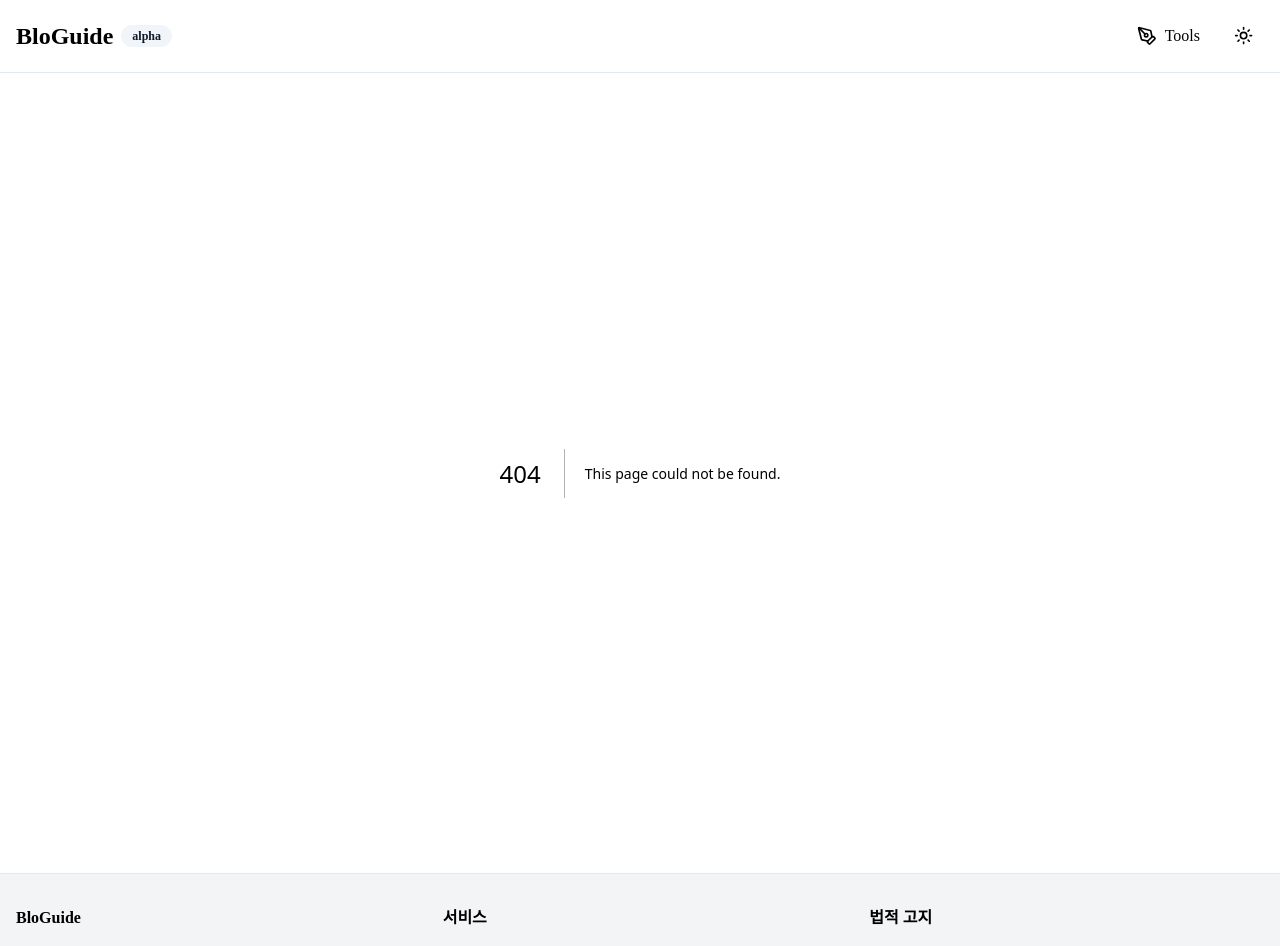
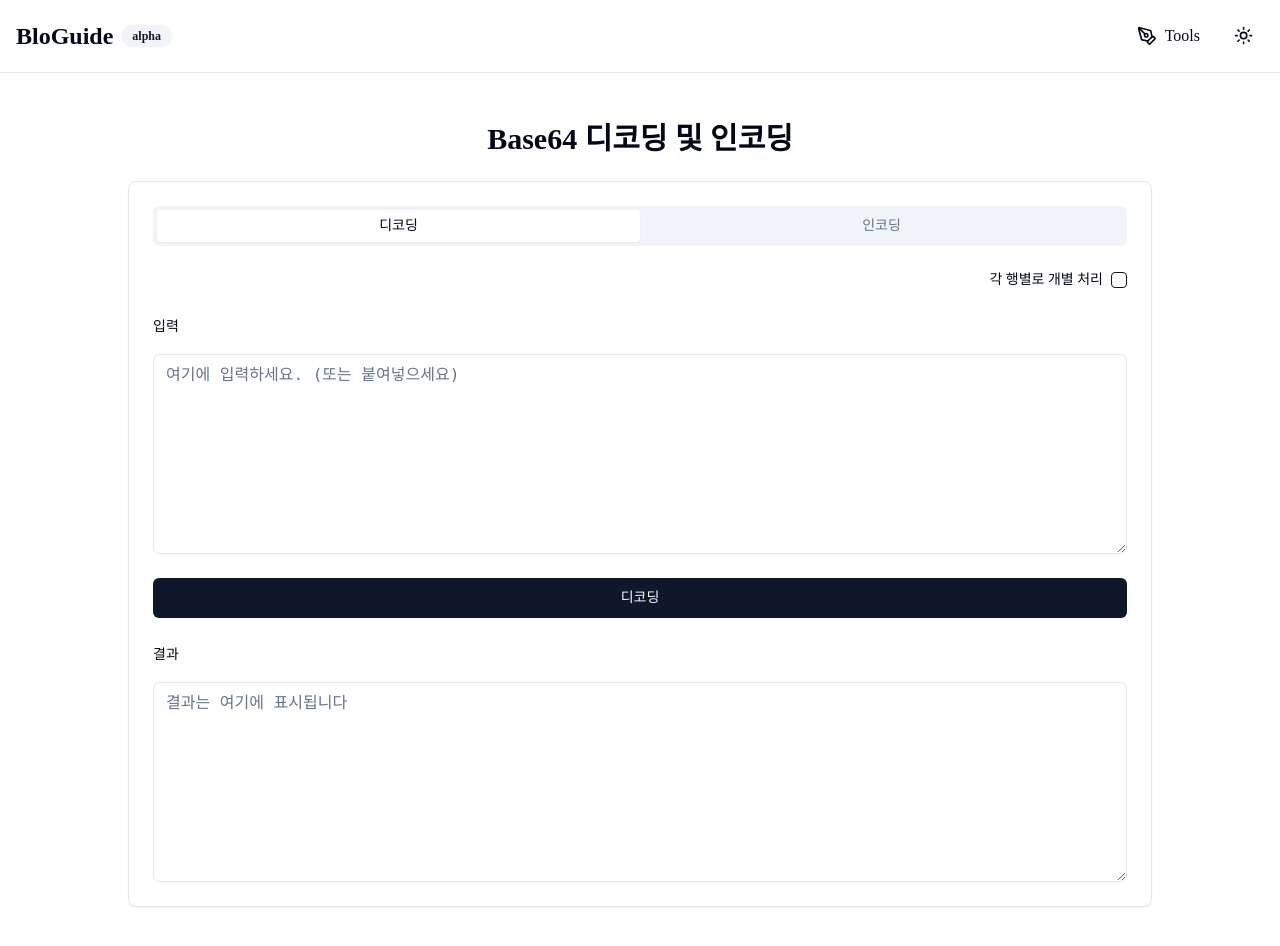
Before and after one commit to neltia/bloguide-alpha, a Next.js app: page /tools/crypto/base64 in a window 1280 px wide. Before the commit this address had no page. Shown: the top 946 px of the page. Built offline with nearby package versions, Linux system fonts and the light colour scheme.

Commit message:
fix: tools - 도구 목록 수정
- 도구 목록 배치 수정
- Base64 디코딩/인코딩 추가
- 퍼센트 계산기 편의 개선

```diff
--- a/app/tools/calc/percent/page.tsx
+++ b/app/tools/calc/percent/page.tsx
@@ -123,23 +123,23 @@ export default function PercentCalculator() {
             <div className="grid grid-cols-[1fr_auto_1fr_auto_1fr] gap-2 items-center mb-2">
               <Input
                 type="number"
+                name="totalValue2"
+                value={values.totalValue2}
+                onChange={handleInputChange}
+                placeholder="전체 값"
+              />
+              <span>중</span>
+              <Input
+                type="number"
                 name="partialValue2"
                 value={values.partialValue2}
                 onChange={handleInputChange}
                 placeholder="일부 값"
               />
-              <span>÷</span>
-              <Input
-                type="number"
-                name="totalValue2"
-                value={values.totalValue2}
-                onChange={handleInputChange}
-                placeholder="전체 값"
-              />
-              <span>× 100 =</span>
+              <span>의 비율 =</span>
               <Input type="number" value={formatResult(values.result2)} readOnly />
             </div>
-            <p className="text-sm text-gray-500">예: 20은 100의 20%입니다.</p>
+            <p className="text-sm text-gray-500">예: 100 중 20은 20%입니다.</p>
           </div>
 
           <div>
--- /dev/null
+++ b/app/tools/crypto/base64/page.tsx
@@ -0,0 +1,100 @@
+"use client"
+
+import { Button } from "@/components/ui/button"
+import { Card, CardContent } from "@/components/ui/card"
+import { Checkbox } from "@/components/ui/checkbox"
+import { Label } from "@/components/ui/label"
+import { Tabs, TabsContent, TabsList, TabsTrigger } from "@/components/ui/tabs"
+import { Textarea } from "@/components/ui/textarea"
+import { useState, type KeyboardEvent } from "react"
+
+export default function Base64EncoderDecoder() {
+  const [input, setInput] = useState("")
+  const [output, setOutput] = useState("")
+  const [mode, setMode] = useState("decode") // Set decode as default
+  const [processLineByLine, setProcessLineByLine] = useState(false)
+
+  const handleProcess = async () => {
+    try {
+      if (processLineByLine) {
+        const lines = input.split("\n")
+        const processedLines = lines.map((line) => (mode === "encode" ? btoa(line) : atob(line)))
+        setOutput(processedLines.join("\n"))
+      } else {
+        const result = mode === "encode" ? btoa(input) : atob(input)
+        setOutput(result)
+      }
+    } catch (error) {
+      console.error("Error:", error)
+      setOutput("처리 중 오류가 발생했습니다. 입력값을 확인해주세요.")
+    }
+  }
+
+  const handleKeyDown = (e: KeyboardEvent<HTMLTextAreaElement>) => {
+    if (e.key === "Enter" && !e.shiftKey) {
+      e.preventDefault()
+      handleProcess()
+    }
+  }
+
+  const contentBlock = (
+    <div className="space-y-6">
+      <div className="flex items-center justify-end space-x-2 mb-4">
+        <Label htmlFor="lineByLine" className="text-sm">
+          각 행별로 개별 처리
+        </Label>
+        <Checkbox
+          id="lineByLine"
+          checked={processLineByLine}
+          onCheckedChange={(checked) => setProcessLineByLine(checked as boolean)}
+        />
+      </div>
+
+      <div className="space-y-4">
+        <Label htmlFor="input">입력</Label>
+        <Textarea
+          id="input"
+          value={input}
+          onChange={(e) => setInput(e.target.value)}
+          onKeyDown={handleKeyDown}
+          placeholder="여기에 입력하세요. (또는 붙여넣으세요)"
+          className="min-h-[200px] font-sans text-base placeholder:font-mono placeholder:text-base"
+        />
+      </div>
+
+      <Button onClick={handleProcess} className="w-full">
+        {mode === "encode" ? "인코딩" : "디코딩"}
+      </Button>
+
+      <div className="space-y-4">
+        <Label htmlFor="output">결과</Label>
+        <Textarea
+          id="output"
+          value={output}
+          readOnly
+          onKeyDown={handleKeyDown}
+          placeholder="결과는 여기에 표시됩니다"
+          className="min-h-[200px] font-sans text-base placeholder:font-mono placeholder:text-base"
+        />
+      </div>
+    </div>
+  )
+
+  return (
+    <div className="container mx-auto px-4 py-12">
+      <h1 className="text-3xl font-bold mb-6 text-center">Base64 디코딩 및 인코딩</h1>
+      <Card className="max-w-5xl mx-auto">
+        <CardContent className="p-6">
+          <Tabs defaultValue="decode" value={mode} onValueChange={setMode}>
+            <TabsList className="grid w-full grid-cols-2 mb-6">
+              <TabsTrigger value="decode">디코딩</TabsTrigger>
+              <TabsTrigger value="encode">인코딩</TabsTrigger>
+            </TabsList>
+            <TabsContent value="decode">{contentBlock}</TabsContent>
+            <TabsContent value="encode">{contentBlock}</TabsContent>
+          </Tabs>
+        </CardContent>
+      </Card>
+    </div>
+  )
+}
--- a/app/tools/page.tsx
+++ b/app/tools/page.tsx
@@ -2,22 +2,11 @@
 
 import { Card, CardDescription, CardHeader, CardTitle } from "@/components/ui/card"
 import { Input } from "@/components/ui/input"
-import { Calendar, LinkIcon, Percent, Search } from "lucide-react"
+import { Calendar, Code, LinkIcon, Percent, Search } from "lucide-react"
 import Link from "next/link"
 import { useState } from "react"
 
 const toolCategories = [
-  {
-    name: "인코딩/디코딩",
-    tools: [
-      {
-        name: "URL 디코딩 및 인코딩",
-        description: "URL을 디코딩하거나 인코딩합니다.",
-        href: "/tools/url-encoder-decoder",
-        icon: LinkIcon,
-      },
-    ],
-  },
   {
     name: "계산기",
     tools: [
@@ -32,6 +21,23 @@ const toolCategories = [
         description: "특정 날짜까지의 D-Day를 계산합니다.",
         href: "/tools/calc/d-day",
         icon: Calendar,
+      },
+    ],
+  },
+  {
+    name: "디코딩/인코딩",
+    tools: [
+      {
+        name: "URL 디코딩 및 인코딩",
+        description: "URL을 디코딩하거나 인코딩합니다.",
+        href: "/tools/crypto/url",
+        icon: LinkIcon,
+      },
+      {
+        name: "Base64 디코딩 및 인코딩",
+        description: "Base64 형식의 텍스트를 디코딩하거나 인코딩합니다.",
+        href: "/tools/crypto/base64",
+        icon: Code,
       },
     ],
   },
```
Also changed, not shown: app/tools/crypto/url/page.tsx (renamed from app/tools/url-encoder-decoder/page.tsx).
